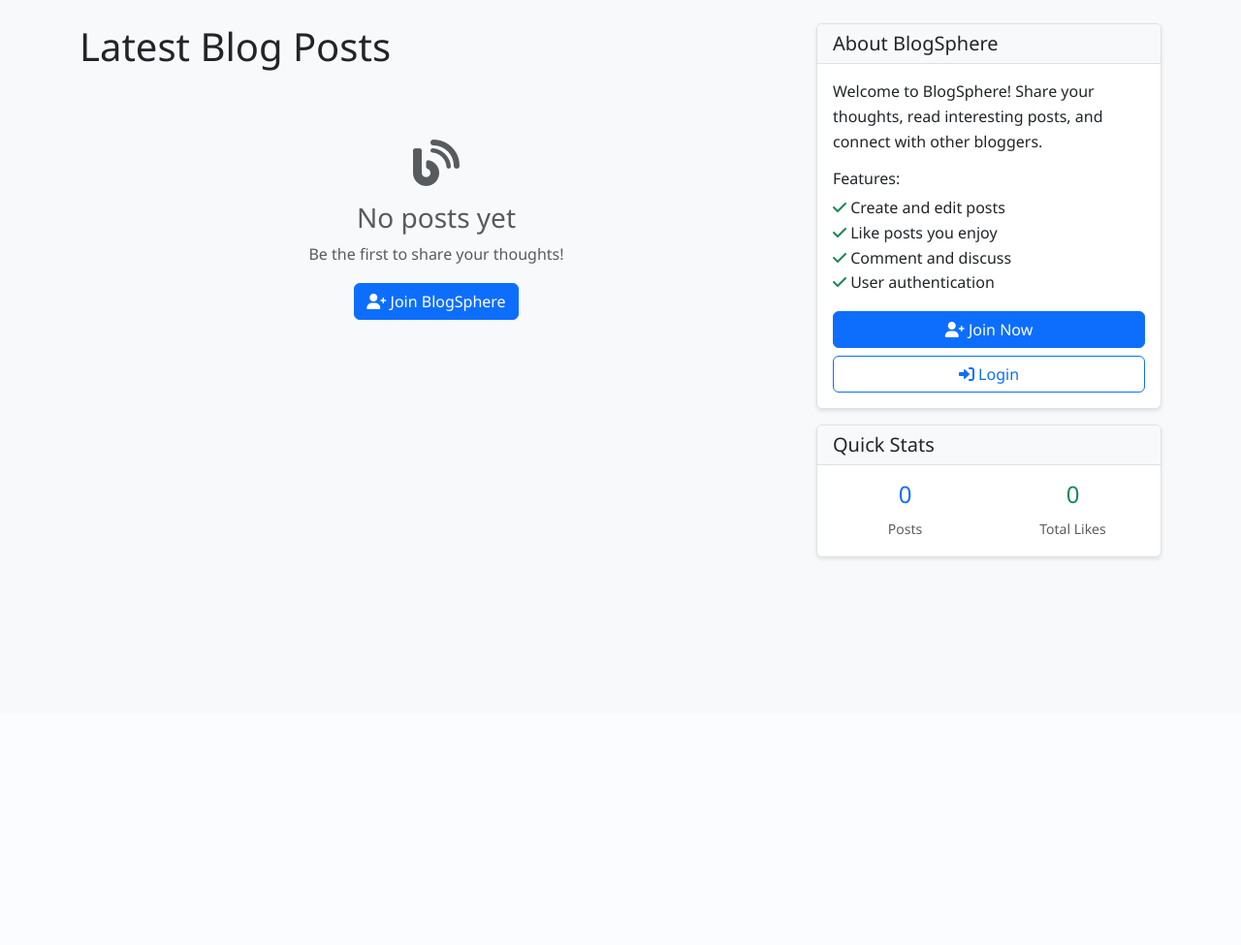
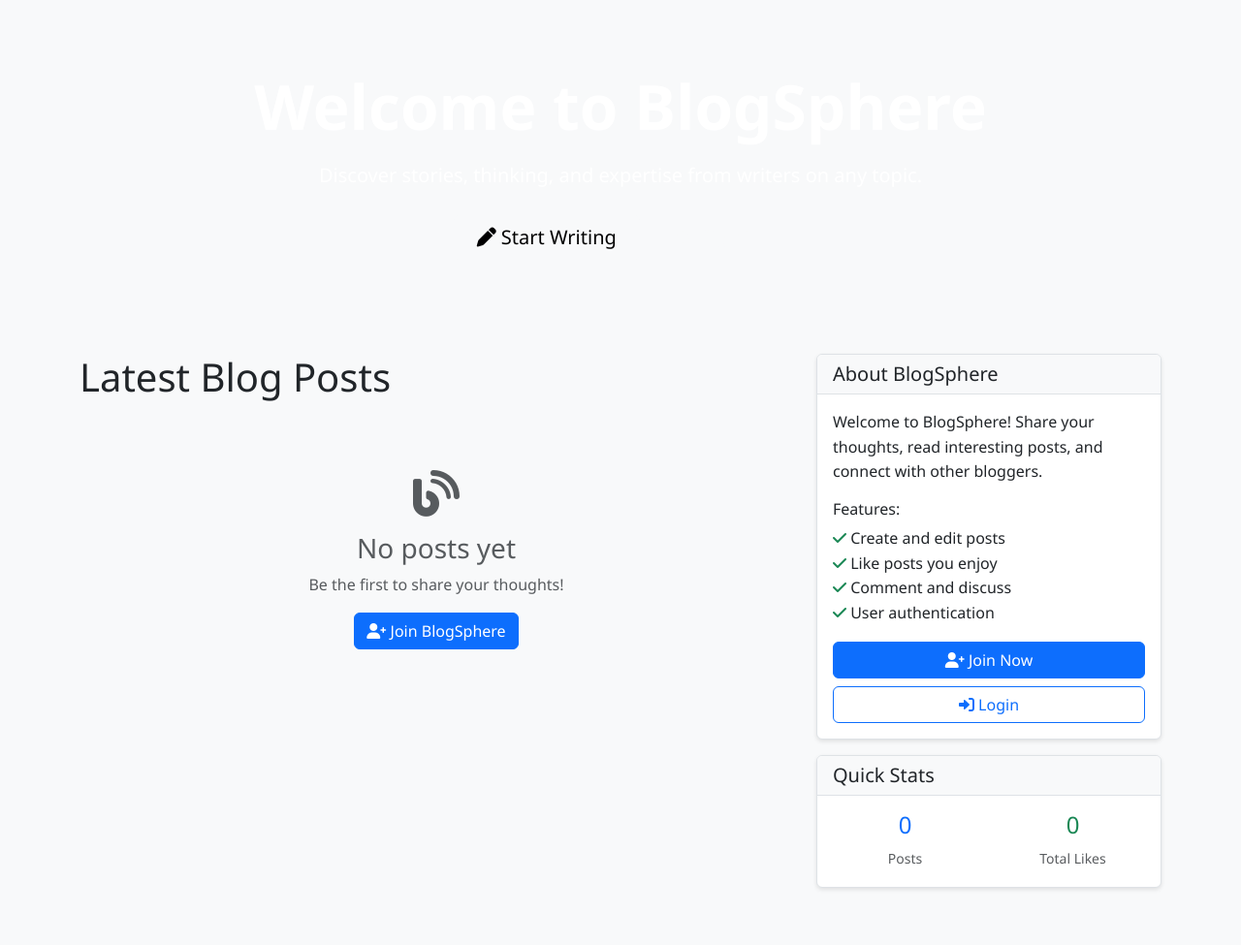
Before and after one commit to Dineshmedisetty/BlogWebsite, a Flask app: page / in a window 1280 px wide. Shown: the part 64-1039 px from the top of the page at 97% size. Before the commit the page ends 642 px from the top, so only its background shows below. Run offline with Flask 3, Linux system fonts and the light colour scheme; data that the repository does not hold is empty.

Commit message:
Modified Home page

```diff
--- a/templates/index.html
+++ b/templates/index.html
@@ -3,6 +3,28 @@
 {% block title %}Home - BlogSphere{% endblock %}
 
 {% block content %}
+<!-- Hero Banner -->
+<div class="hero-banner mb-5">
+    <div class="hero-content text-center text-white py-5">
+        <h1 class="display-3 fw-bold mb-3">Welcome to BlogSphere</h1>
+        <p class="lead mb-4">Discover stories, thinking, and expertise from writers on any topic.</p>
+        <div class="hero-buttons">
+            {% if current_user %}
+                <a href="{{ url_for('create_post') }}" class="btn btn-light btn-lg px-4 me-2">
+                    <i class="fas fa-pen"></i> Start Writing
+                </a>
+            {% else %}
+                <a href="{{ url_for('register') }}" class="btn btn-light btn-lg px-4 me-2">
+                    <i class="fas fa-pen"></i> Start Writing
+                </a>
+                <a href="{{ url_for('login') }}" class="btn btn-outline-light btn-lg px-4">
+                    <i class="fas fa-sign-in-alt"></i> Sign In
+                </a>
+            {% endif %}
+        </div>
+    </div>
+</div>
+
 <div class="row">
     <div class="col-lg-8">
         <h1 class="mb-4">Latest Blog Posts</h1>
```
